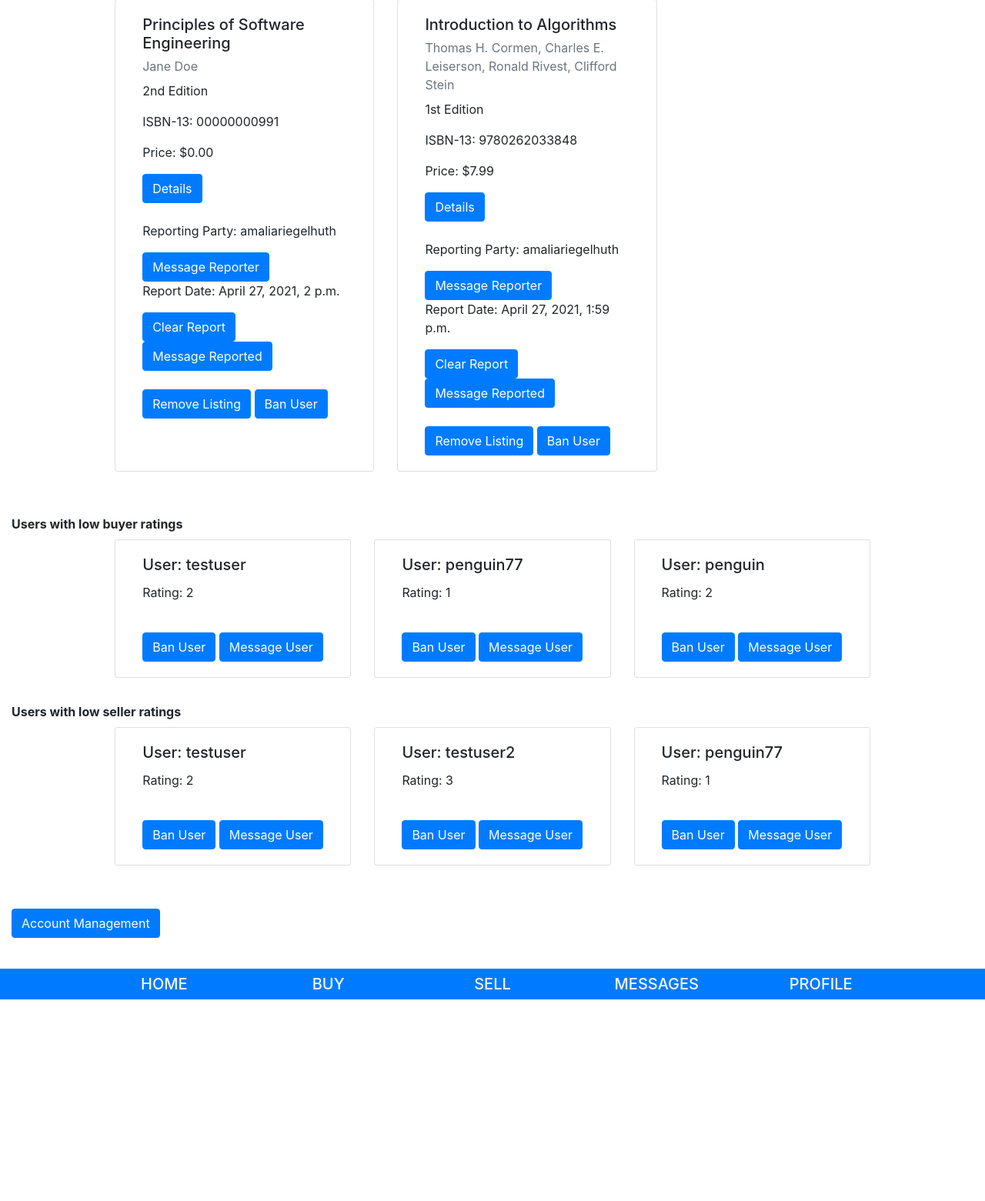
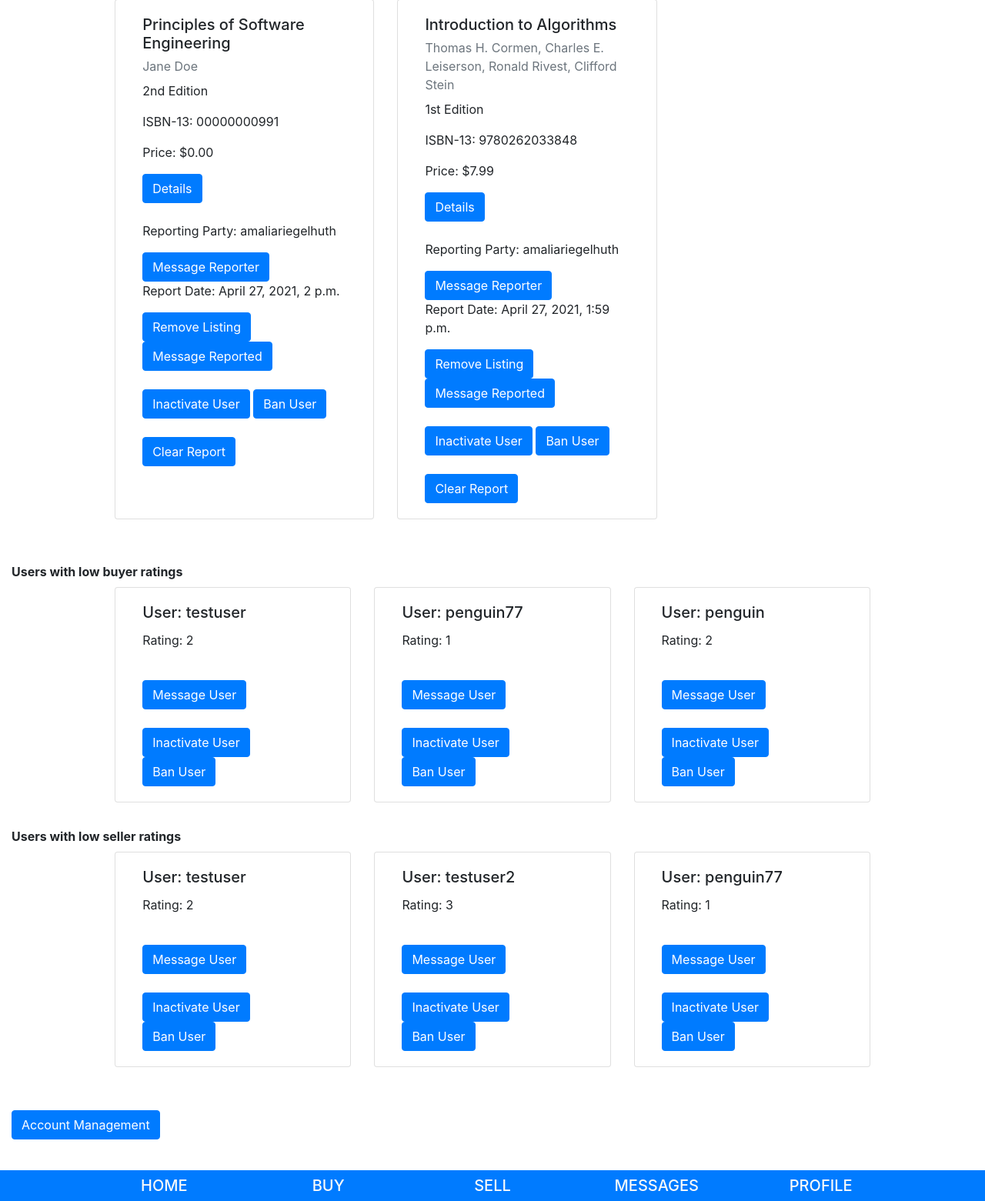
Before and after one commit to ADelCastillo1798/Oasis-Copy, a Django app: page /pages/admin/ in a window 1280 px wide. Shown: the part 321-1882 px from the top of the page at 77% size. Before the commit the page ends 1620 px from the top, so only its background shows below. Run offline with Django 3.2, Linux system fonts and the light colour scheme; a user stored in the database is signed in; data comes from the database, SQL or seed files in the repository; some libraries are stand-ins or nearby versions.

Commit message:
Added ability to inactivate a user

```diff
--- a/oasis/pages/templates/admin_view.html
+++ b/oasis/pages/templates/admin_view.html
@@ -38,12 +38,19 @@
 				<p class="card-text">Reporting Party: {{object.report.sent_by}}</p>
 				<a href="{% url 'newuserconversation' object.report.sent_by.id %}" class="btn btn-primary">Message Reporter</a>
 				<p class="card-text">Report Date: {{object.report.date_reported}}</p>
-				<a href="{% url 'clearlisting' object.id %}" class="btn btn-primary">Clear Report</a>
+				<a href="{% url 'removelisting' object.id %}" class="btn btn-primary">Remove Listing</a>
 				<a href="{% url 'newuserconversation' object.user.id %}" class="btn btn-primary">Message Reported</a>
 				<br/>
 				<br/>
-				<a href="{% url 'removelisting' object.id %}" class="btn btn-primary">Remove Listing</a>
+				{% if object.user.is_active %}
+					<a href="{% url 'inactivate_user' object.user.id %}" class="btn btn-primary">Inactivate User</a>
+				{% else %}
+					<a href="{% url 'activate_user' object.user.id %}" class="btn btn-primary">Activate User</a>
+				{% endif %}
 				<a href="{% url 'ban_user' object.user.id %}" class="btn btn-primary">Ban User</a>
+				<br/>
+				<br/>
+				<a href="{% url 'clearlisting' object.id %}" class="btn btn-primary">Clear Report</a>
 			</div>
 		</div>
 		<br/>
@@ -61,8 +68,15 @@
 				<h5 class="card-title">User:  {{ users.user }}</h5>
 				<p class="card-text">Rating: {{ users.buyer_rating }}</p>
 				<br/>
+				<a href="{% url 'newuserconversation' users.user.id %}" class="btn btn-primary">Message User</a>
+				<br/>
+				<br/>
+				{% if users.user.is_active %}
+					<a href="{% url 'inactivate_user' users.user.id %}" class="btn btn-primary">Inactivate User</a>
+				{% else %}
+					<a href="{% url 'activate_user' users.user.id %}" class="btn btn-primary">Activate User</a>
+				{% endif %}
 				<a href="{% url 'ban_user' users.user.id %}" class="btn btn-primary">Ban User</a>
-				<a href="{% url 'newuserconversation' users.user.id %}" class="btn btn-primary">Message User</a>
 			</div>
 		</div>
 		<br/>
@@ -79,8 +93,15 @@
 				<h5 class="card-title">User:  {{ users.user }}</h5>
 				<p class="card-text">Rating: {{ users.buyer_rating }}</p>
 				<br/>
+				<a href="{% url 'newuserconversation' users.user.id %}" class="btn btn-primary">Message User</a>
+				<br/>
+				<br/>
+				{% if users.user.is_active %}
+					<a href="{% url 'inactivate_user' users.user.id %}" class="btn btn-primary">Inactivate User</a>
+				{% else %}
+					<a href="{% url 'activate_user' users.user.id %}" class="btn btn-primary">Activate User</a>
+				{% endif %}
 				<a href="{% url 'ban_user' users.user.id %}" class="btn btn-primary">Ban User</a>
-				<a href="{% url 'newuserconversation' users.user.id %}" class="btn btn-primary">Message User</a>
 			</div>
 		</div>
 		<br/>
--- a/oasis/pages/urls.py
+++ b/oasis/pages/urls.py
@@ -38,5 +38,7 @@ urlpatterns = [
     path('removeListing/<uuid:oid>/', views.removelisting, name='removelisting'),
     path('logout/', views.logout_user, name='logout'),
     path('ban_user/<int:oid>/', views.ban_user, name='ban_user'),
+    path('inactivate_user/<int:oid>/', views.inactivate_user, name='inactivate_user'),
+    path('activate_user/<int:oid>/', views.activate_user, name='activate_user'),
 
 ]
--- a/oasis/pages/views.py
+++ b/oasis/pages/views.py
@@ -322,3 +322,11 @@ def ban_user(request, oid):
     for i in u:
         i.delete()
     return redirect('/pages/admin/')
+
+def inactivate_user(request, oid):
+    users = User.objects.filter(id=oid).update(is_active=False)
+    return redirect('/pages/admin/')
+
+def activate_user(request, oid):
+    users = User.objects.filter(id=oid).update(is_active=True)
+    return redirect('/pages/admin/')
```
